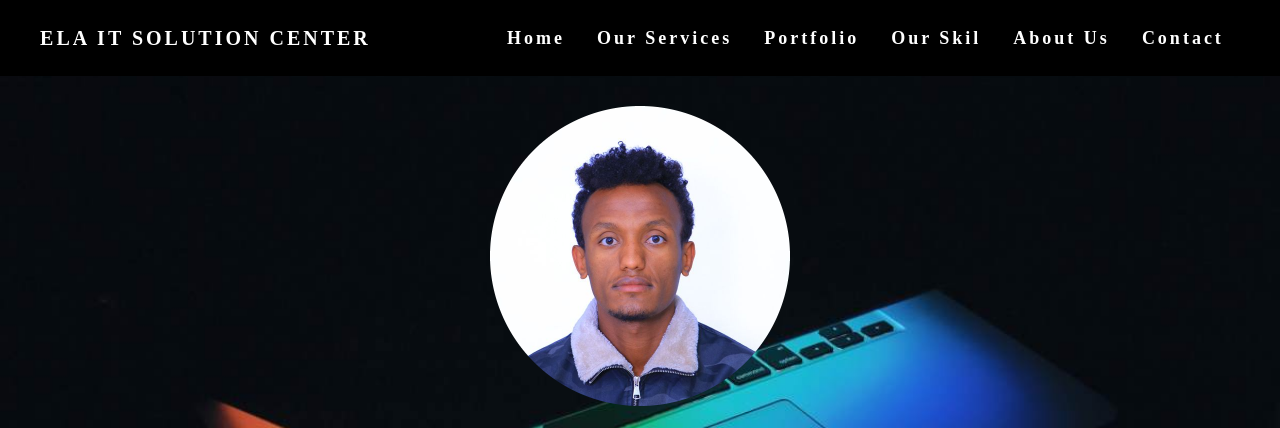
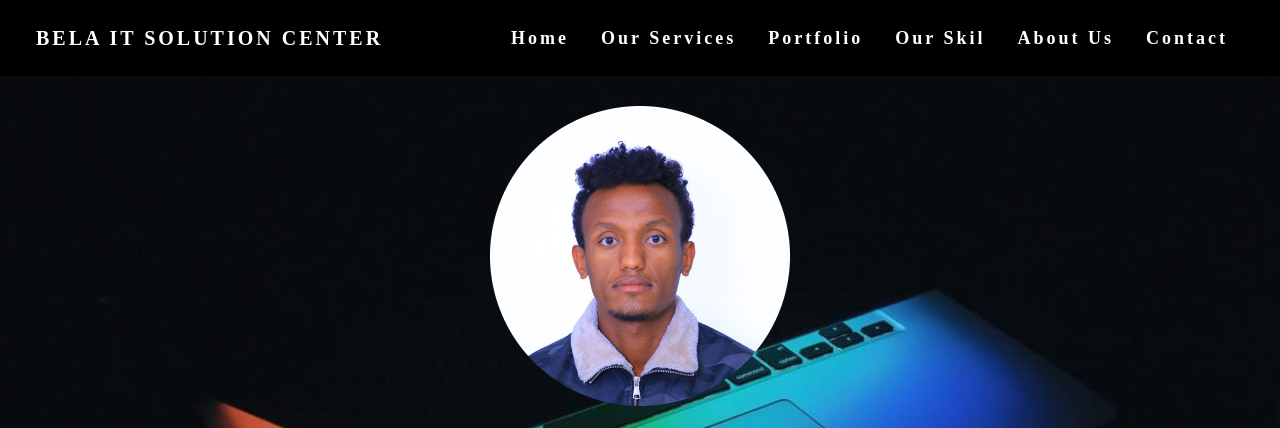
Before and after one commit to ElaTech1/Elatech1.github.io, a plain HTML site: page index.html in a window 1280 px wide. Shown: the top 428 px of the page. Drawn offline with Linux system fonts and the light colour scheme.

Commit message:
Update index.html
hey

```diff
--- a/index.html
+++ b/index.html
@@ -11,7 +11,7 @@
 <body>
      <nav>
           <div class="heading">
-              <h4>Ela IT Solution Center</h4>
+              <h4>Bela IT Solution Center</h4>
           </div>
           <ul class="nav-links">
               <li><a href="#home">Home</a></li>
```
